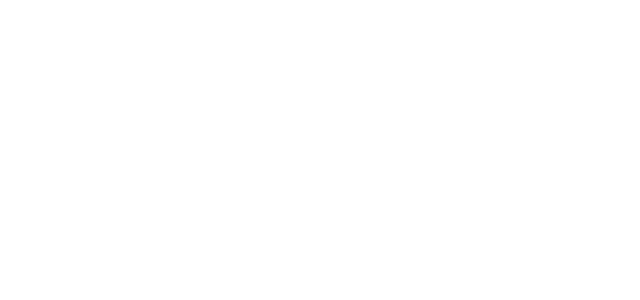
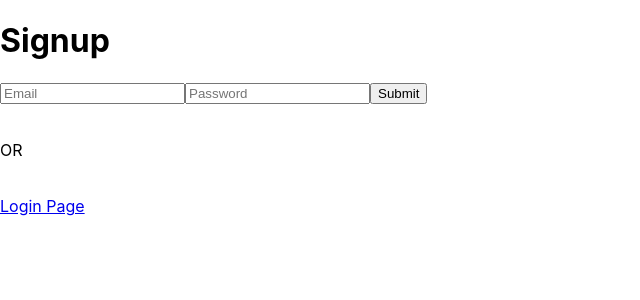
Before and after one commit to nabeelnazeer/Otterly, a React (Create React App) app: page /Signup in a window 1280 px wide. Before the commit this address had no page. Shown: the top 300 px of the page, without its empty margins (0-640 px from the left). Built offline with nearby package versions, Linux system fonts and the light colour scheme.

Commit message:
Database connected - issue detail retrvl

```diff
--- a/src/App.js
+++ b/src/App.js
@@ -15,6 +15,9 @@
 import Overview from './components/header/Overview';
 import LearnPortal from './components/header/LearnPortal';
 import Profile from './components/header/profile';
+import Login from './components/header/Login';
+import Signup from './components/header/Signup';
+
 // import image from "src/components/header/otterTeach.png";
 
 
@@ -30,7 +33,13 @@
 
          {/* <LearnPortal/> */}
 
-          <Route path="/LoginSignup" element={<LoginSignup />} />
+          <Route path="/LoginSignup" element={<LoginSignup/>} />
+
+          <Route path="/Login" element={<Login/>} />
+
+          <Route path="/Signup" element={<Signup/>} />
+
+
 
           <Route path = "/HTML" element={<HTML/>} />
 
--- /dev/null
+++ b/src/components/header/Login.js
@@ -0,0 +1,62 @@
+import React, { useEffect, useState } from "react";
+import axios from "axios";
+import { useNavigate, Link } from "react-router-dom";
+
+function Login() {
+  const history = useNavigate();
+
+  const [email, setEmail] = useState("");
+  const [password, setPassword] = useState("");
+
+  async function submit(e) {
+    e.preventDefault();
+    try {
+      await axios
+        .post("http://localhost:8000/Login", {
+          email,
+          password,
+        })
+        .then((res) => {
+          if ((res.data === "exist")) {
+            history("/profile",);
+          } else if ((res.data === "notexist")) {
+            alert("user have not sign up");
+          }
+        })
+        .catch((e) => {
+          alert("Wrong details");
+          console.log(e);
+        });
+    } catch (e) {
+      console.log(e);
+    }
+  }
+  return (
+    <div className="Login">
+      <h1>Login</h1>
+      <form action="POST">
+        <input
+          type="email"
+          onChange={(e) => {
+            setEmail(e.target.value);
+          }}
+          placeholder="Email"
+        />
+        <input
+          type="password"
+          onChange={(e) => {
+            setPassword(e.target.value);
+          }}
+          placeholder="Password"
+        />
+        <input type="submit" onClick={submit} />
+      </form>
+      <br />
+      <p>OR</p>
+      <br />
+
+      <Link to="/Signup">Signup Page</Link>
+    </div>
+  );
+}
+export default Login;
--- a/src/components/header/Overview.js
+++ b/src/components/header/Overview.js
@@ -1,5 +1,6 @@
 import React from 'react';
 import './Overview.css';
+// import lottie from "lottie-react"
 
 const Overview = () => {
   return (
@@ -11,7 +12,11 @@
         Welcome to <span className="overview__brand">Otterly</span>, your one-stop shop for mastering web development in a fun and interactive way! Forget boring tutorials – Otterly throws you into a gamified world where you'll learn by doing, with a friendly virtual assistant by your side to guide you through challenges.
 
       </p>
+      <div>
+        {/* <lottie/> */}
+      </div>
     </div>
+
   );
 };
 
--- /dev/null
+++ b/src/components/header/Signup.js
@@ -0,0 +1,64 @@
+import React, { useEffect, useState } from "react";
+import axios from "axios";
+import { useNavigate, Link } from "react-router-dom";
+
+function Signup() {
+  const history = useNavigate();
+
+  const [email, setEmail] = useState("");
+  const [password, setPassword] = useState("");
+
+  async function submit(e) {
+    e.preventDefault();
+    try {
+      await axios
+        .post("http://localhost:8000/Signup", {
+          email,
+          password,
+        })
+        .then((res) => {
+          if ((res.data === "exist")) {
+            alert('User Already exists.')
+            // history("/profile");
+          } else if ((res.data === "notexist")) {
+            history("/profile",);
+
+          }
+        })
+        .catch((e) => {
+          alert("Wrong details");
+          console.log(e);
+        });
+    } catch (e) {
+      console.log(e);
+    }
+  }
+  return (
+    <div className="Login">
+      <h1>Signup</h1>
+      <form action="POST">
+        <input
+          type="email"
+          onChange={(e) => {
+            setEmail(e.target.value);
+          }}
+          placeholder="Email"
+        />
+        <input
+          type="password"
+          onChange={(e) => {
+            setPassword(e.target.value);
+          }}
+          placeholder="Password"
+        />
+        <input type="submit" onClick={submit} />
+      </form>
+      <br />
+      <p>OR</p>
+      <br />
+
+      <Link to="/Login">Login Page</Link>
+    </div>
+  );
+}
+export default Signup;
```
Also changed, not shown: app.js (added, +59 -0 lines), mongo.js (added, +30 -0 lines), package.json (+7 -1 lines), 1 other file (tests, documents, lock files or other folders).
